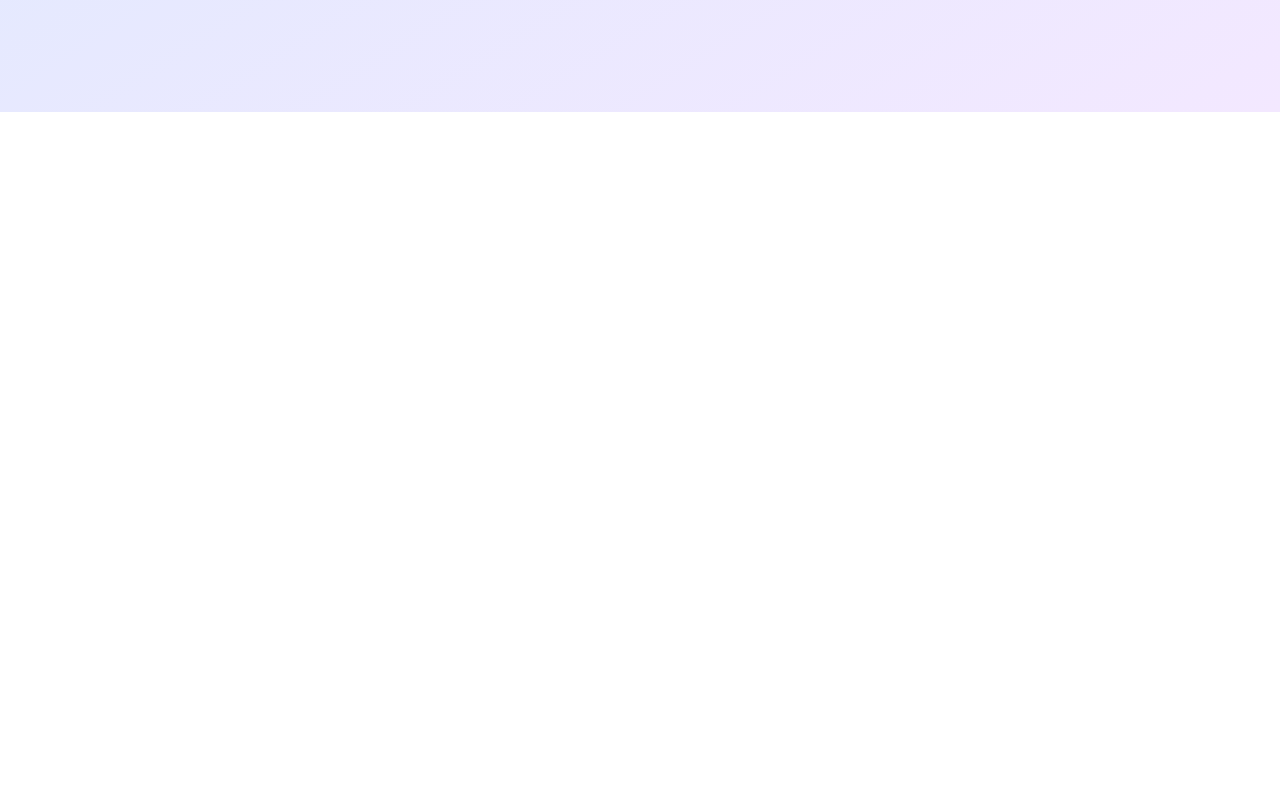
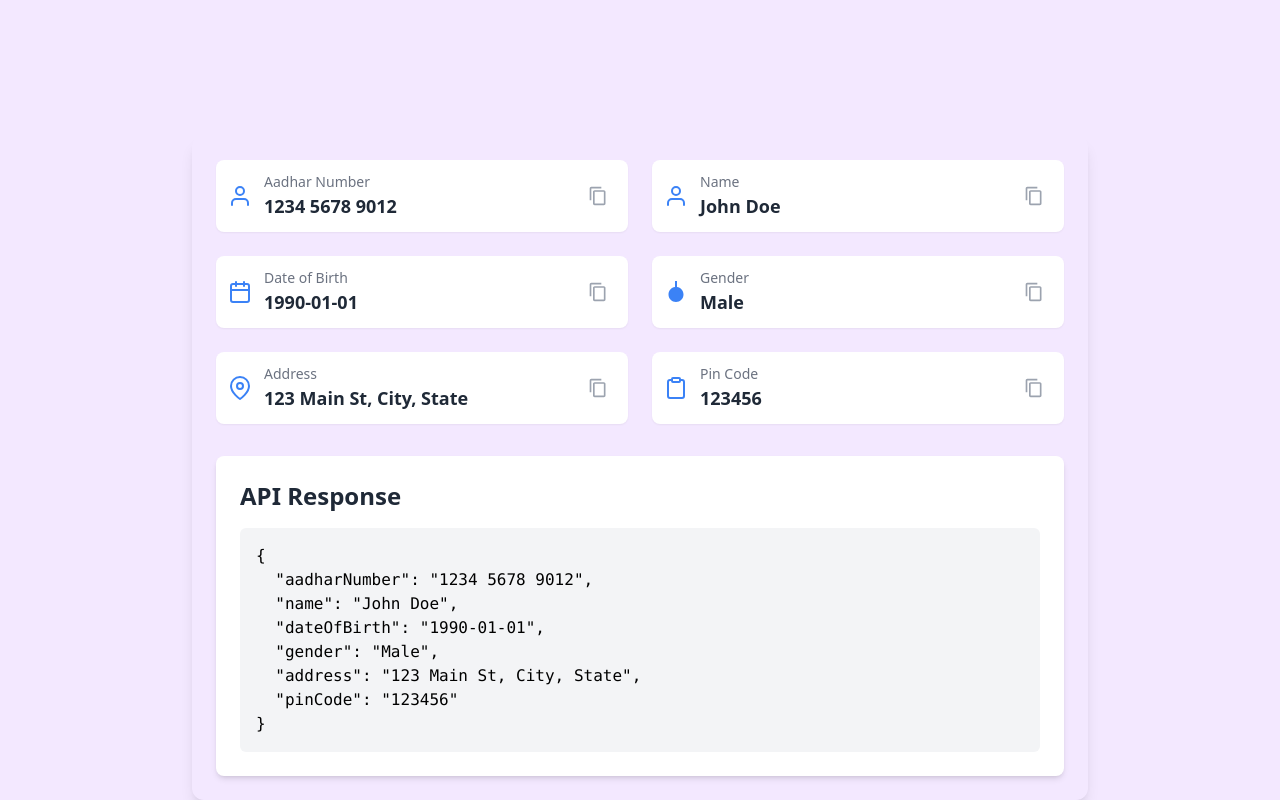
Before and after one commit to muhammedjavadksd/ocr-frontend, a React (Create React App) app in the folder front-end/: page / in a window 1280 px wide. Shown: the part 688-1488 px from the top of the page. Before the commit the page ends 800 px from the top, so only its background shows below. Built offline with nearby package versions, Linux system fonts and the light colour scheme.

Commit message:
scrolling behavior

```diff
--- a/front-end/src/App.js
+++ b/front-end/src/App.js
@@ -1,10 +1,21 @@
 import AadharUploadLandingPage from "./Component/FileUpload";
+import ResultSection from "./Component/ResultSection";
 
 function App() {
+
+
+
   return (
-    <div className="App">
+    <div className="App bg-gradient-to-br from-purple-100 to-purple-100">
+      <button onClick={() => {
+        window.scroll({
+          top: document.body.scrollHeight,
+          behavior: 'smooth'
+        });
+      }}>Click me</button>
       <AadharUploadLandingPage />
-    </div>
+      <ResultSection />
+    </div >
   );
 }
 
--- a/front-end/src/Component/FileUpload.jsx
+++ b/front-end/src/Component/FileUpload.jsx
@@ -76,7 +76,7 @@ const AadharUploadLandingPage = () => {
     };
 
     return (
-        <div className="min-h-screen bg-gradient-to-br from-blue-100 to-purple-100 flex items-center justify-center p-4">
+        <div className="min-h-screen  flex items-center justify-center p-4">
             <div className="bg-white rounded-lg shadow-xl p-8 pb-0 max-w-3xl w-full">
                 <h1 className="text-3xl font-bold text-center mb-8 text-gray-800">Aadhar Card Upload & Data Extraction</h1>
 
--- a/front-end/src/Component/ResultSection.jsx
+++ b/front-end/src/Component/ResultSection.jsx
@@ -1,12 +1,101 @@
-import { Fragment } from "react";
+import React, { useState } from "react";
+import { FiUser, FiCalendar, FiMapPin, FiClipboard } from "react-icons/fi";
+import { RiGenderlessFill } from "react-icons/ri";
+import { MdContentCopy } from "react-icons/md";
+
+const ResultSection = () => {
+
+    const personData = {
+        aadharNumber: "1234 5678 9012",
+        name: "John Doe",
+        dateOfBirth: "1990-01-01",
+        gender: "Male",
+        address: "123 Main St, City, State",
+        pinCode: "123456"
+    };
+
+    const copyToClipboard = (value) => {
+        navigator.clipboard.writeText(value);
+    };
+
+    const renderField = (icon, label, value, field) => (
+        <div className="flex items-center p-3 bg-white rounded-lg shadow-sm hover:shadow-md transition-shadow duration-300 group">
+            <div className="mr-3 text-blue-500 group-hover:text-blue-600 transition-colors duration-300">
+                {icon}
+            </div>
+            <div className="flex-grow">
+                <p className="text-sm font-medium text-gray-500">{label}</p>
+                <p className="text-lg font-semibold text-gray-800">{value}</p>
+            </div>
+            <button
+                onClick={() => copyToClipboard(value)}
+                className="p-2 text-gray-400 hover:text-blue-500 focus:outline-none focus:ring-2 focus:ring-blue-300 rounded-full transition-colors duration-300"
+                aria-label={`Copy ${label}`}
+            >
+                <MdContentCopy size={20} />
+            </button>
+        </div>
+    );
+
+    return (
+        <div className="w-ful">
+            <div className="max-w-4xl mx-auto p-6  rounded-xl shadow-lg">
 
 
-function ResultSection() {
+
+                <div className="grid grid-cols-1 md:grid-cols-2 gap-6">
+                    {renderField(
+                        <FiUser size={24} />,
+                        "Aadhar Number",
+                        personData.aadharNumber,
+                        "aadhar"
+                    )}
+                    {renderField(
+                        <FiUser size={24} />,
+                        "Name",
+                        personData.name,
+                        "name"
+                    )}
+                    {renderField(
+                        <FiCalendar size={24} />,
+                        "Date of Birth",
+                        personData.dateOfBirth,
+                        "dob"
+                    )}
+                    {renderField(
+                        <RiGenderlessFill size={24} />,
+                        "Gender",
+                        personData.gender,
+                        "gender"
+                    )}
+                    {renderField(
+                        <FiMapPin size={24} />,
+                        "Address",
+                        personData.address,
+                        "address"
+                    )}
+                    {renderField(
+                        <FiClipboard size={24} />,
+                        "Pin Code",
+                        personData.pinCode,
+                        "pincode"
+                    )}
+                </div>
 
 
-    return (
-        <Fragment>
+                {personData && (
+                    <div className="mt-8 bg-white p-6 rounded-lg shadow-md">
+                        <h2 className="text-2xl font-semibold mb-4 text-gray-800">
+                            API Response
+                        </h2>
+                        <pre className="bg-gray-100 p-4 rounded-md overflow-x-auto">
+                            <code>{JSON.stringify(personData, null, 2)}</code>
+                        </pre>
+                    </div>
+                )}
+            </div>
+        </div>
+    );
+};
 
-        </Fragment>
-    )
-}
+export default ResultSection;
```
